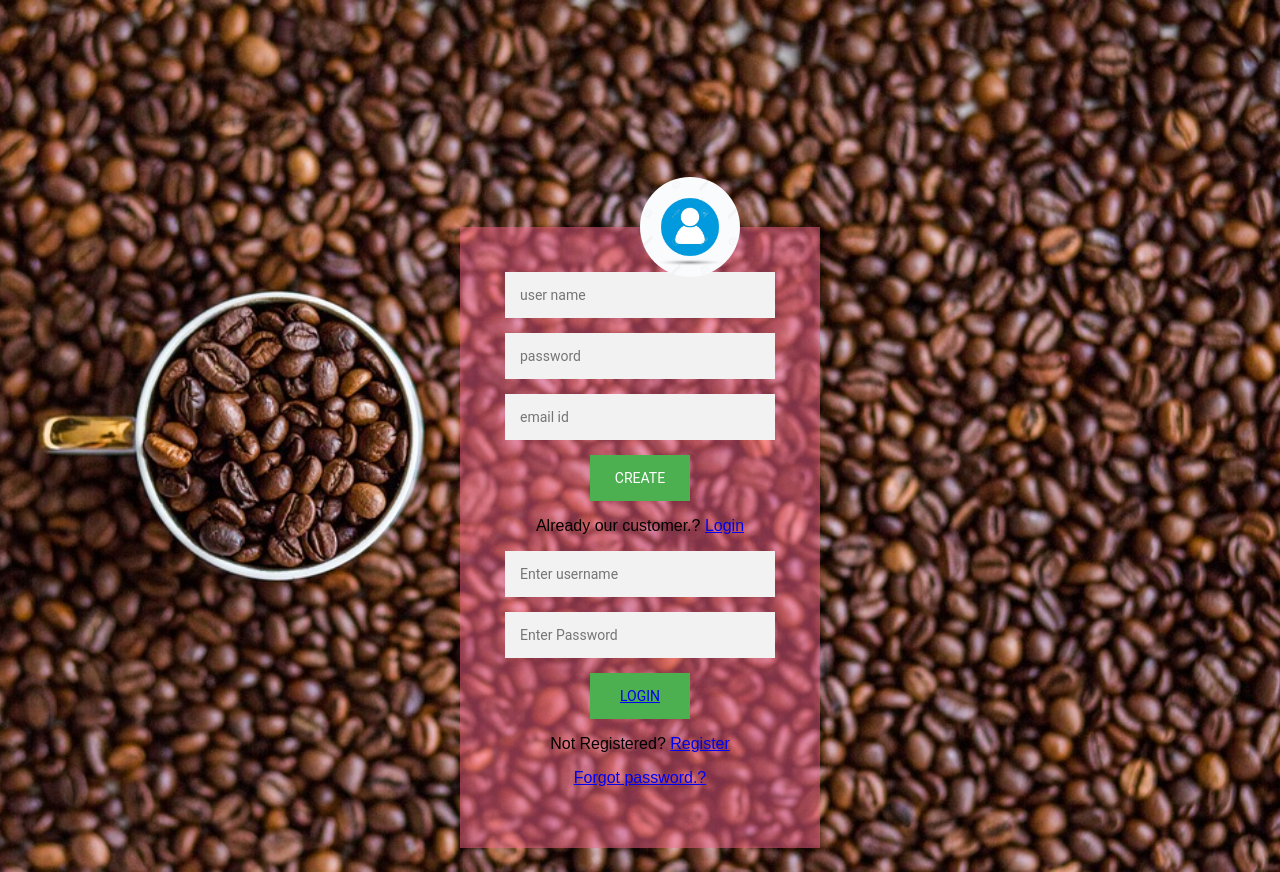
After one commit to natsuta/SEPMCoffeeBuzz, a PHP site: page /login.php in a window 1280 px wide. The commit adds this page. Run offline with PHP 8.4, Linux system fonts and the light colour scheme.

Commit message:
add login page

```diff
--- /dev/null
+++ b/login.php
@@ -0,0 +1,41 @@
+<html>
+<head>
+<title> Login Page</title>
+    <link rel="stylesheet" type ="text/css" href ="style.css">
+</head>
+
+<body>
+    <div class="loginbox">
+    <div class="form">
+        <form class="registeration-form">
+        <input type="text" placeholder="user name"/>
+        <input type="password" placeholder="password"/>
+        <input type="text" placeholder="email id"/>
+        <button>Create </button>
+            <p class="message">Already our customer.?
+            <a href="index.php">Login</a>
+            </p>
+        </form>
+        <img src ="avatar2.png" class="avatar">
+
+        <form class="login-form">
+         <input type ="text"  placeholder="Enter username">
+         <input type ="password" name ="" placeholder="Enter Password">
+            <button ><a href="index.php">login</a></button><br>
+        <p class="message"> Not Registered? <a href="#"> Register</a></p>
+            <a href ="#"> Forgot password.?</a><br>
+        </form>
+    </div>
+    </div>
+
+    <script src='https://code.jquery.com/jquery-3.4.1.min.js'></script>
+
+    <script>
+        $('.message a').click(function(){
+        $('form').animate({height: "toggle", opacity:"toggle"},"slow");
+        });
+
+    </script>
+</body>
+
+</html>
--- a/staff.php
+++ b/staff.php
@@ -3,9 +3,9 @@
 <body>
 	<div>
         <ul>
-        <?php foreach($datas as $key => $row):?>
+
         <li>
-            <?php echo($key + 1); ?> Name:<?php echo $row['name']; ?>, Phone:<?php echo $row['phone']; ?>
+
         </li>
         </ul>
     </div>
--- /dev/null
+++ b/style.css
@@ -0,0 +1,64 @@
+body{
+    margin: 0;
+    padding: 0;
+    background: url(coffeebean.jpg);
+    height: 100vh;
+    background-size: cover;
+    background-position: center;
+    font-family: sans-serif;
+}
+
+.loginbox{
+    width:360px;
+    padding:  1 0 0;
+    height: 420px;
+    color: #000;
+    color: #000;
+    top: 50%;
+    left: 50%;
+    position: absolute;
+    transform: translate(-50%,-50%);
+    box-sizing: border-box;
+}
+.form{
+    position: relative;
+    z-index: 1;
+    background: rgba(245,101,139,0.5);
+    max-width: 360px;
+    margin: 0 auto 100px;
+    padding: 45px;
+    text-align: center;
+}
+.form input{
+    font-family: "Roboto",sans-serif;
+    outline: 1;
+    background: #f2f2f2;
+    width: 100%;
+    border: 0;
+    margin: 0 0 15px;
+    padding: 15px;
+    box-sizing: border-box;
+    font-size: 14px;
+}
+.form button{
+    font-family: "Roboto", sans-serif;
+    text-transform: uppercase;
+    outline: 0;
+    background: #4CAF50;
+    width: 100;
+    border: 0;
+    padding: 15px;
+    color: #FFFFFF;
+    font-size: 14px;
+    cursor: pointer;
+}
+
+.avatar{
+    width: 100px;
+    height:  100px;
+    border-radius: 50%;
+    position: absolute;
+    top: -50px;
+    left: calc(50% -50px);
+
+}
```
Also changed, not shown: avatar2.png (added), coffeebean.jpg (added), coffeeoreo.jpg (added).
